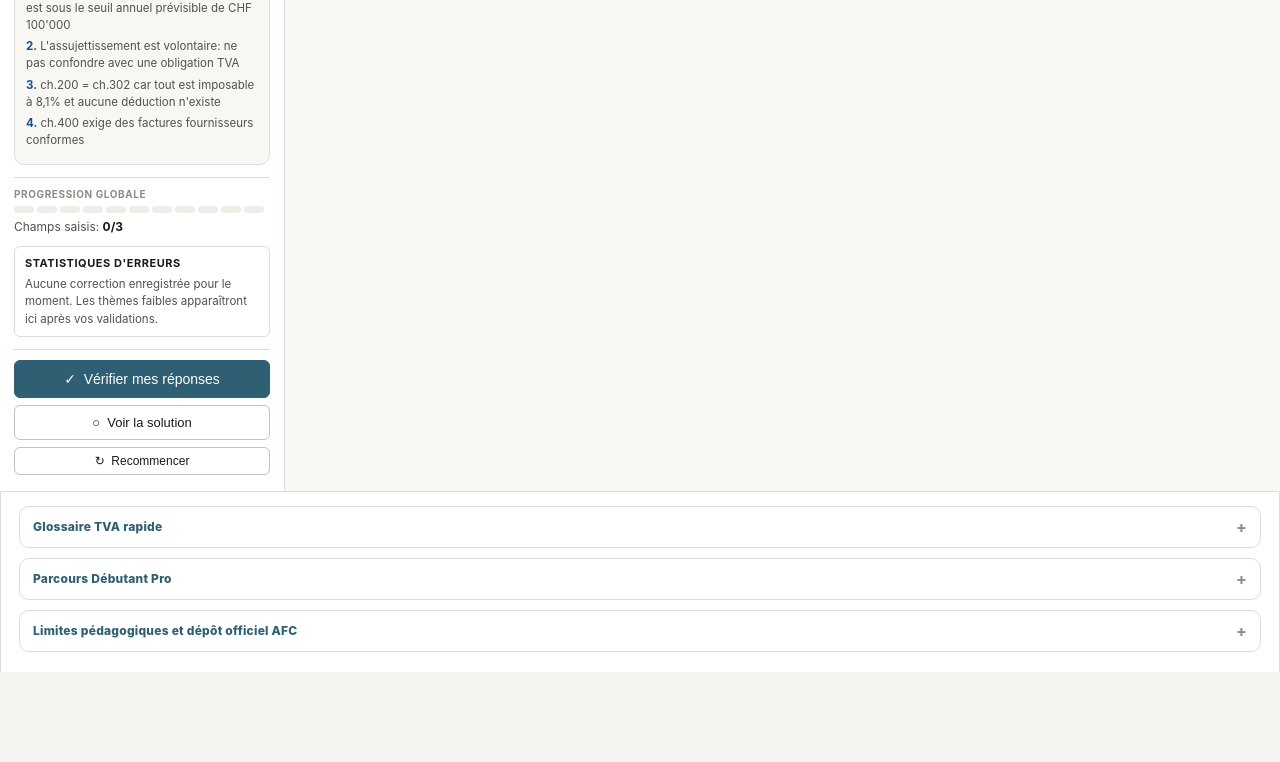
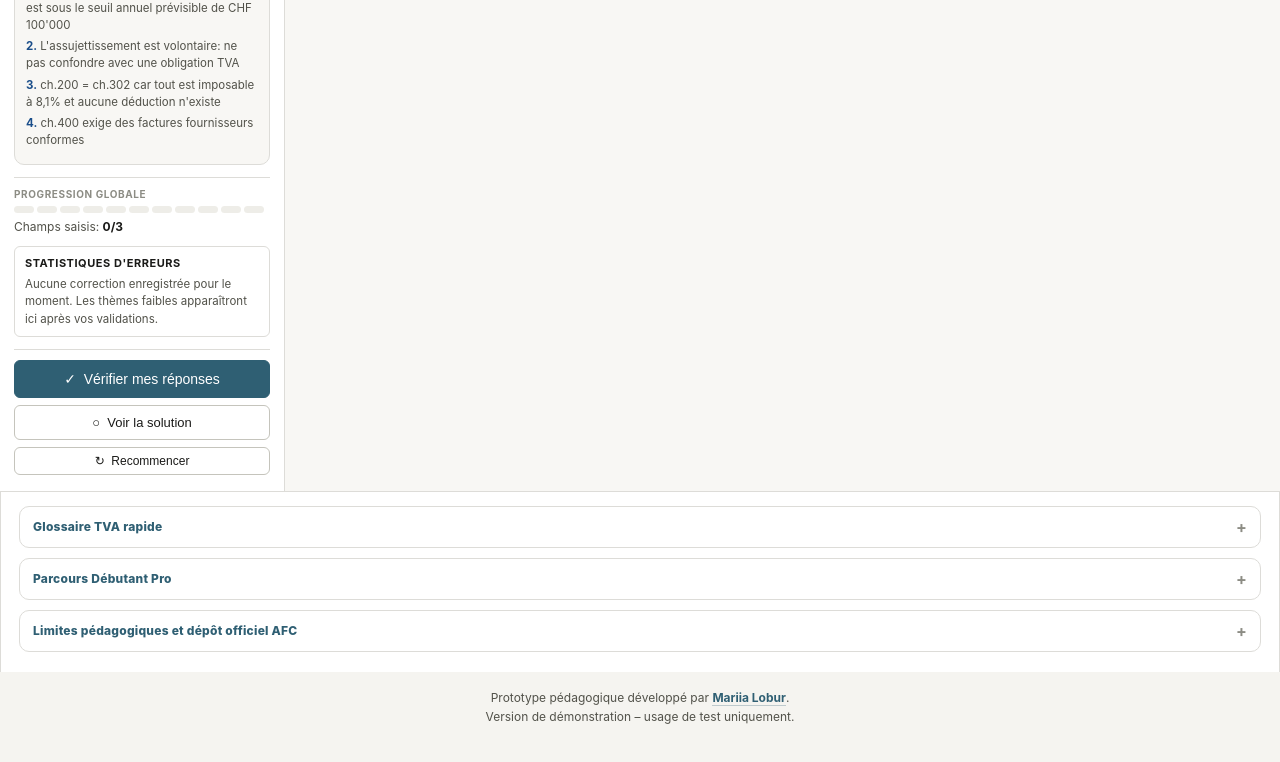
Before and after one commit to mariialobur/tva-debutant, a plain HTML site: page index.html in a window 1280 px wide. Shown: the part 888-1650 px from the top of the page. Before the commit the page ends 1560 px from the top, so only its background shows below. Drawn offline with Linux system fonts and the light colour scheme.

Commit message:
Update index.html

```diff
--- a/index.html
+++ b/index.html
@@ -1,9 +1,15 @@
 <!DOCTYPE html>
+<!--
+Prototype pédagogique développé par Mariia Lobur.
+Version de démonstration – usage de test uniquement.
+Profil LinkedIn: https://www.linkedin.com/in/mariia-lobur/
+-->
 <html lang="fr">
 <head>
 <meta charset="UTF-8">
 <meta name="viewport" content="width=device-width, initial-scale=1">
-<title>TVA Suisse — Simulateur Débutant Pro v8.3 corrections expertes · @MariiaLobur</title>
+<meta name="robots" content="noindex,nofollow">
+<title>Déclaration TVA suisse – simulateur interactif débutant | Mariia Lobur</title>
 <style>
 *,*::before,*::after{box-sizing:border-box;margin:0;padding:0}
 html,body{font-family:-apple-system,'Helvetica Neue',Arial,sans-serif;font-size:14px;background:#f5f4f0;color:#1a1a18}
@@ -258,6 +264,35 @@ html,body{overflow-x:hidden}
 .guide.compact .gs{padding:3px 10px}
 @media(max-width:720px){.guide.compact .gs{font-size:10px}.hdr-r{min-width:auto}}
 
+/* Auteur / démonstration */
+.hdr-author a{
+  color:rgba(255,255,255,.88);
+  text-decoration:none;
+  border-bottom:1px solid rgba(255,255,255,.38);
+}
+.hdr-author a:hover{
+  color:#fff;
+  border-bottom-color:#fff;
+}
+.demo-footer{
+  max-width:1280px;
+  margin:0 auto 24px;
+  padding:16px 18px;
+  font-size:12px;
+  color:#52524a;
+  text-align:center;
+  line-height:1.6;
+}
+.demo-footer a{
+  color:#2f5f73;
+  font-weight:700;
+  text-decoration:none;
+  border-bottom:1px solid rgba(47,95,115,.28);
+}
+.demo-footer a:hover{
+  border-bottom-color:#2f5f73;
+}
+
 </style>
 </head>
 <body>
@@ -270,7 +305,9 @@ html,body{overflow-x:hidden}
   <div class="hdr-r">
     <div>Progression globale</div>
     <div class="hdr-prog" id="hProg">0 / 8 cas</div>
-    <div class="hdr-author">© 2026 @MariiaLobur</div>
+    <div class="hdr-author">
+      © 2026 <a href="https://www.linkedin.com/in/mariia-lobur/" target="_blank" rel="noopener noreferrer">Mariia Lobur</a>
+    </div>
   </div>
 </header>
 <div class="guide compact" aria-label="Mode d'emploi compact">
@@ -1418,5 +1455,11 @@ function rst(){
 /* ============================================================ INIT */
 renderTabs();renderSB();renderForm();
 </script>
+<footer class="demo-footer">
+  Prototype pédagogique développé par
+  <a href="https://www.linkedin.com/in/mariia-lobur/" target="_blank" rel="noopener noreferrer">Mariia Lobur</a>.<br>
+  Version de démonstration – usage de test uniquement.
+</footer>
+
 </body>
 </html>
```
